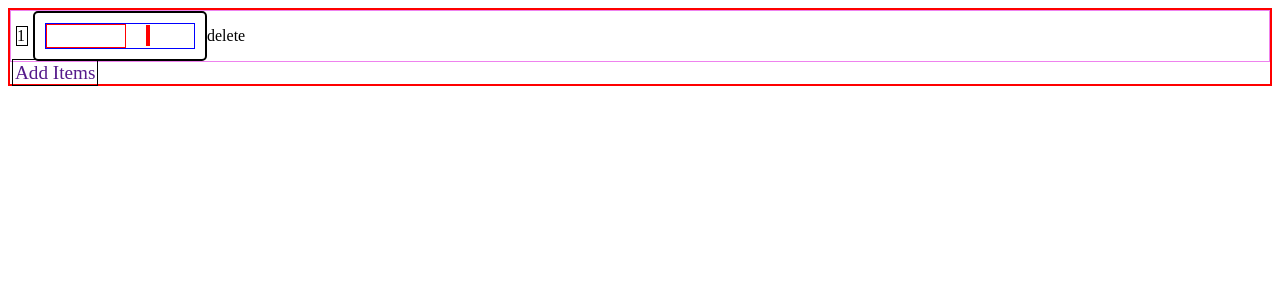
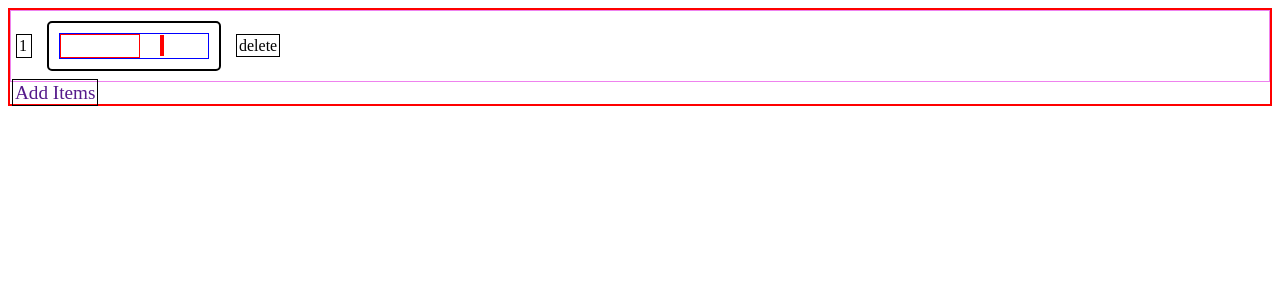
Before and after one commit to Shahid-khanss/darbar, a React (Vite) app: page / in a window 1280 px wide. Shown: the top 300 px of the page. Built offline with nearby package versions, Linux system fonts and the light colour scheme.

Commit message:
margin-padding

```diff
--- a/src/index.css
+++ b/src/index.css
@@ -43,6 +43,7 @@ body{
   border-radius: 5px;
   /* display: flex; */
   display: inline-block;
+  margin: 10px;
 
 }
 
@@ -71,6 +72,10 @@ body{
 
 .delete{
   display: inline;
+  border: 1px solid black;
+  padding: 2px;
+  margin: 5px;
+
 }
 
 .table-cart{
@@ -90,6 +95,7 @@ body{
   border: 1px solid black;
   width: 10px;
   margin: 5px;
+  padding: 2px;
 }
 
 .itemno{
```
